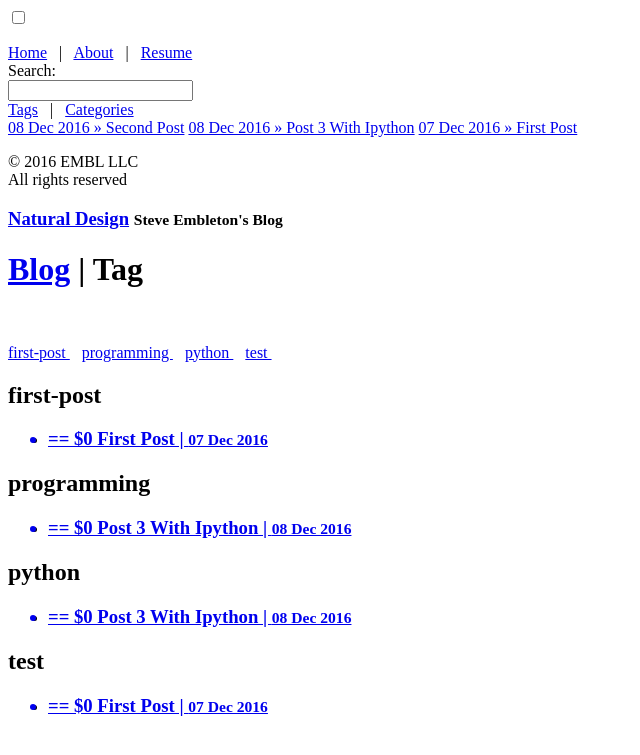
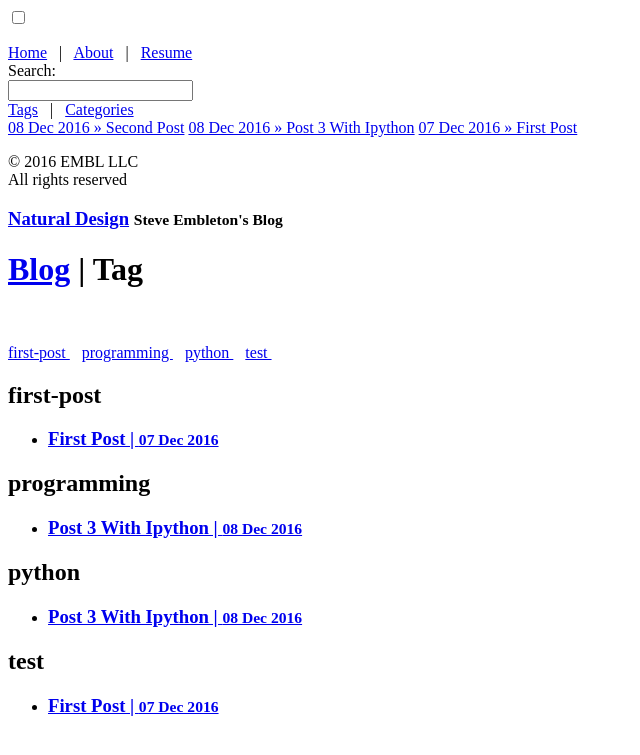
Before and after one commit to stembl/stembl.github.io, a Jekyll site: the page built from tag.html, in a window 1280 px wide. Shown: the top 755 px of the page, without its empty margins (0-640 px from the left). Built offline with Jekyll 4.4.1, drawn with Linux system fonts in a browser that asks for light colours.

Commit message:
tag test

```diff
--- a/tag.html
+++ b/tag.html
@@ -47,9 +47,9 @@
   {% if post.tags contains tag %}
   <li>
     <h3>
-      <a class="post-title" href="{{ post.url }}"><li> == $0
-        {{ post.title }}&nbsp;|&nbsp;<small class="post-date">{{ post.date | date_to_string }}</small>
-      </li></a>
+      <a href="{{ post.url }}">
+        {{ post.title }}&nbsp;|&nbsp;<small>{{ post.date | date_to_string }}</small>
+      </a>
 
       <!-- adds tags to the end of posts
    	  {% for tag in post.tags %}
```
